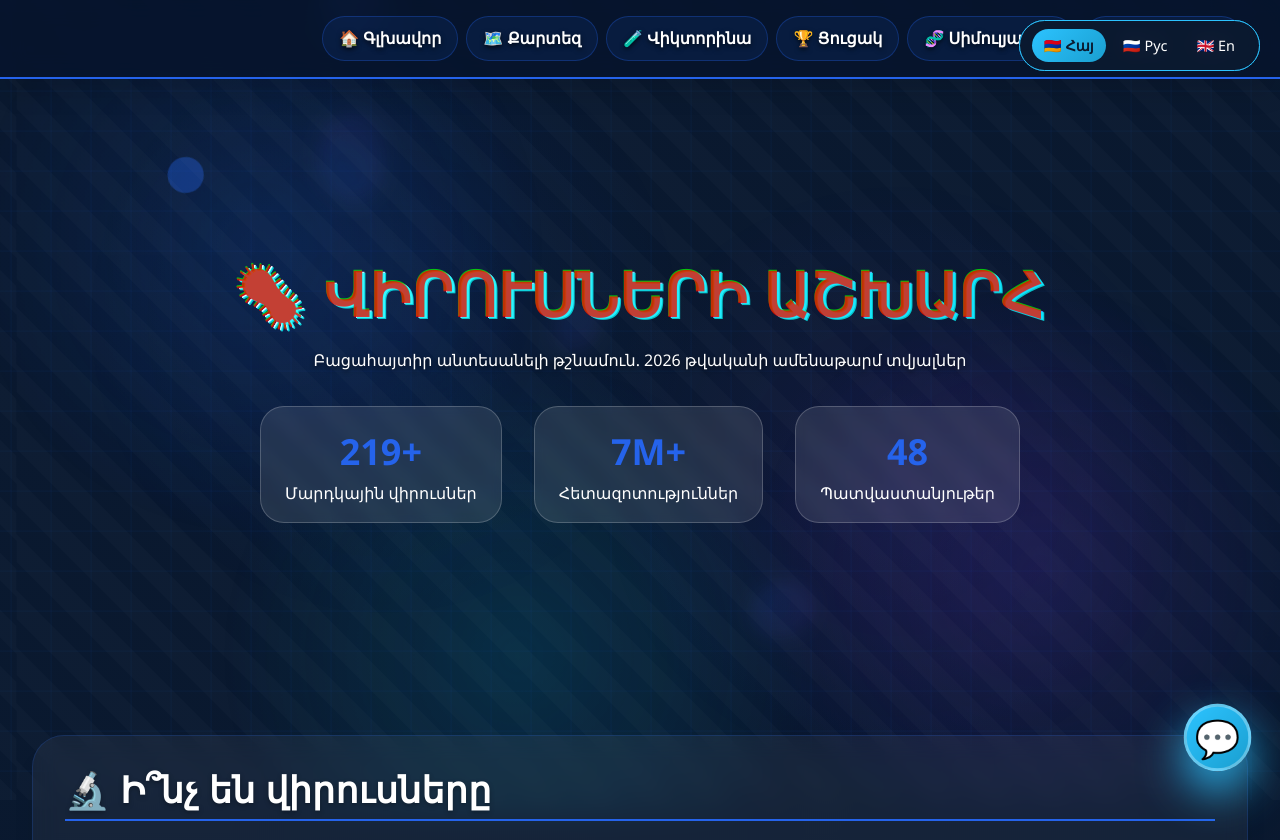
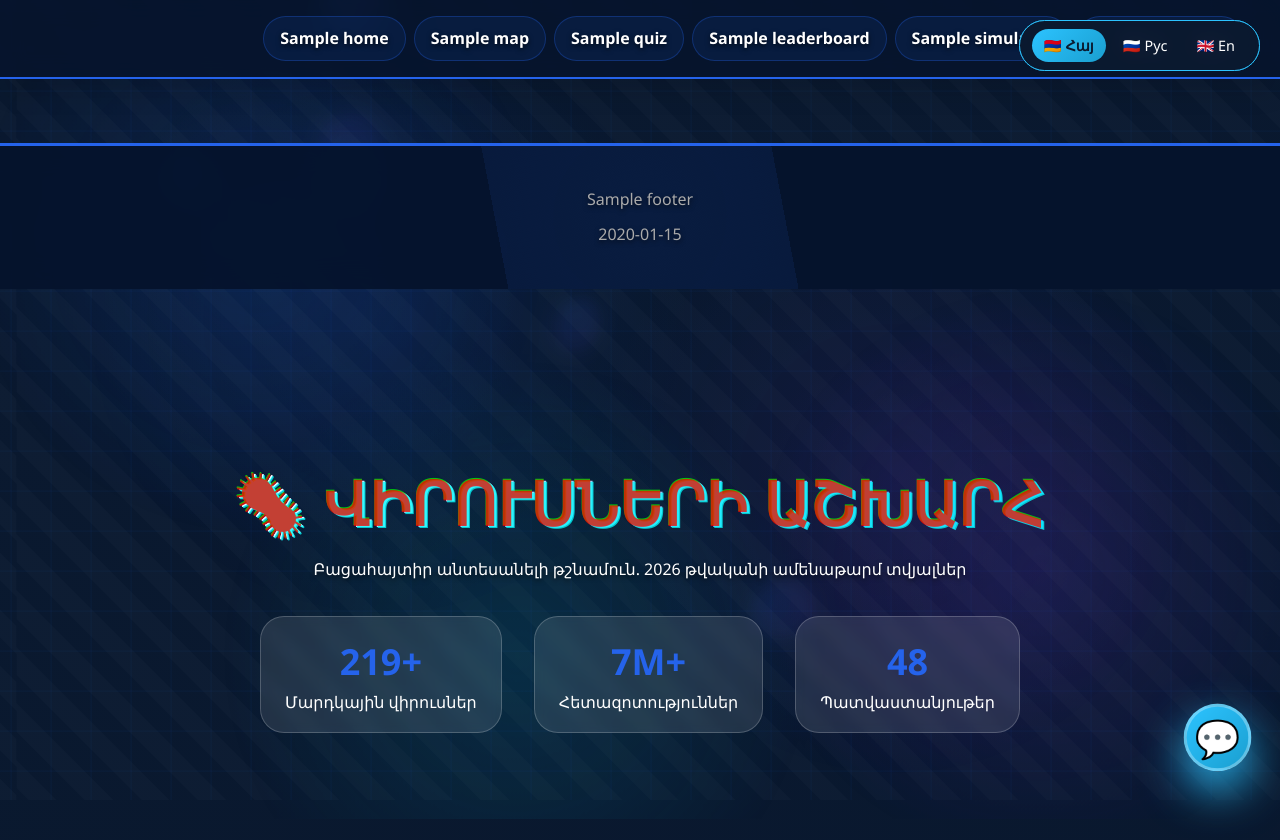
Before and after one commit to 01narek10/virus, a Flask app: template templates/index.html in a window 1280 px wide. Shown: the top 840 px of the page. Run offline with Flask 3, Linux system fonts and the light colour scheme; the template is opened without the code that fills it: most values are stand-ins (such as "Sample title", 1, 10 or a date in 2020).

Commit message:
Update base.html

```diff
--- a/templates/base.html
+++ b/templates/base.html
@@ -143,7 +143,7 @@
     <meta name="google-site-verification" content="Zj0hJ-4cJB2uGESTPj3qNoUEzFcaVQ1s0pW1AUOwbhI" />
     <meta charset="UTF-8">
     <meta name="viewport" content="width=device-width, initial-scale=0.5, maximum-scale=1.5, user-scalable=yes">
-    <title>{% block title %}Վիրուսների հանրագիտարան 2026{% endblock %}</title>
+    <title>{{ t.title }}</title>
     <link href="https://cdn.jsdelivr.net/npm/bootstrap@5.3.3/dist/css/bootstrap.min.css" rel="stylesheet">
     <link rel="stylesheet" href="{{ url_for('static', filename='style.css') }}">
     {% block extra_head %}{% endblock %}
@@ -166,29 +166,38 @@
 </div>
 <div class="moving-grid"></div>
 <div class="spotlight"></div>
+           <!-- ===== LANGUAGE SELECTOR ===== -->
+<div class="language-selector">
+    <a href="{{ url_for('set_language', lang='hy') }}" class="lang-btn {% if lang == 'hy' %}active{% endif %}">🇦🇲 Հայ</a>
+    <a href="{{ url_for('set_language', lang='ru') }}" class="lang-btn {% if lang == 'ru' %}active{% endif %}">🇷🇺 Рус</a>
+    <a href="{{ url_for('set_language', lang='en') }}" class="lang-btn {% if lang == 'en' %}active{% endif %}">🇬🇧 En</a>
+</div>
+<!-- Navbar -->
 <nav class="navbar navbar-expand-lg">
     <div class="container-fluid">
         <button class="navbar-toggler" type="button" data-bs-toggle="collapse" data-bs-target="#navbarNav">
             <span class="navbar-toggler-icon"></span>
         </button>
-        <!-- ===== LANGUAGE SELECTOR ===== -->
-<div class="language-selector">
-    <a href="{{ url_for('set_language', lang='hy') }}" class="lang-btn {% if lang == 'hy' %}active{% endif %}">🇦🇲 Հայ</a>
-    <a href="{{ url_for('set_language', lang='ru') }}" class="lang-btn {% if lang == 'ru' %}active{% endif %}">🇷🇺 Рус</a>
-    <a href="{{ url_for('set_language', lang='en') }}" class="lang-btn {% if lang == 'en' %}active{% endif %}">🇬🇧 En</a>
-</div>
         <div class="collapse navbar-collapse" id="navbarNav">
             <ul class="navbar-nav ms-auto">
-                <li class="nav-item"><a class="nav-link" href="/">🏠 Գլխավոր</a></li>
-                <li class="nav-item"><a class="nav-link" href="/map">🗺️ Քարտեզ</a></li>
-                <li class="nav-item"><a class="nav-link" href="/quiz">🧪 Վիկտորինա</a></li>
-                <li class="nav-item"><a class="nav-link" href="/leaderboard">🏆 Ցուցակ</a></li>
-                <li class="nav-item"><a class="nav-link" href="/simulator">🧬 Սիմուլյատոր</a></li>
-                <li class="nav-item"><a class="nav-link" href="/compare">🔍 Համեմատել</a></li>
+                <li class="nav-item"><a class="nav-link" href="{{ url_for('home') }}">{{ t.home }}</a></li>
+                <li class="nav-item"><a class="nav-link" href="{{ url_for('map_page') }}">{{ t.map }}</a></li>
+                <li class="nav-item"><a class="nav-link" href="{{ url_for('quiz_choice') }}">{{ t.quiz }}</a></li>
+                <li class="nav-item"><a class="nav-link" href="{{ url_for('show_leaderboard') }}">{{ t.leaderboard }}</a></li>
+                <li class="nav-item"><a class="nav-link" href="{{ url_for('simulator') }}">{{ t.simulator }}</a></li>
+                <li class="nav-item"><a class="nav-link" href="{{ url_for('compare') }}">{{ t.compare }}</a></li>
             </ul>
         </div>
     </div>
 </nav>
+
+<!-- Footer -->
+<footer>
+    <div class="footer-content">
+        <p>{{ t.footer }}</p>
+        <p>{{ t.footer_update }}</p>
+    </div>
+</footer>
 
 <!-- ===== LANGUAGE SELECTOR ===== -->
 <div class="language-selector" style="position: fixed; top: 20px; right: 20px; z-index: 10000;">
```
